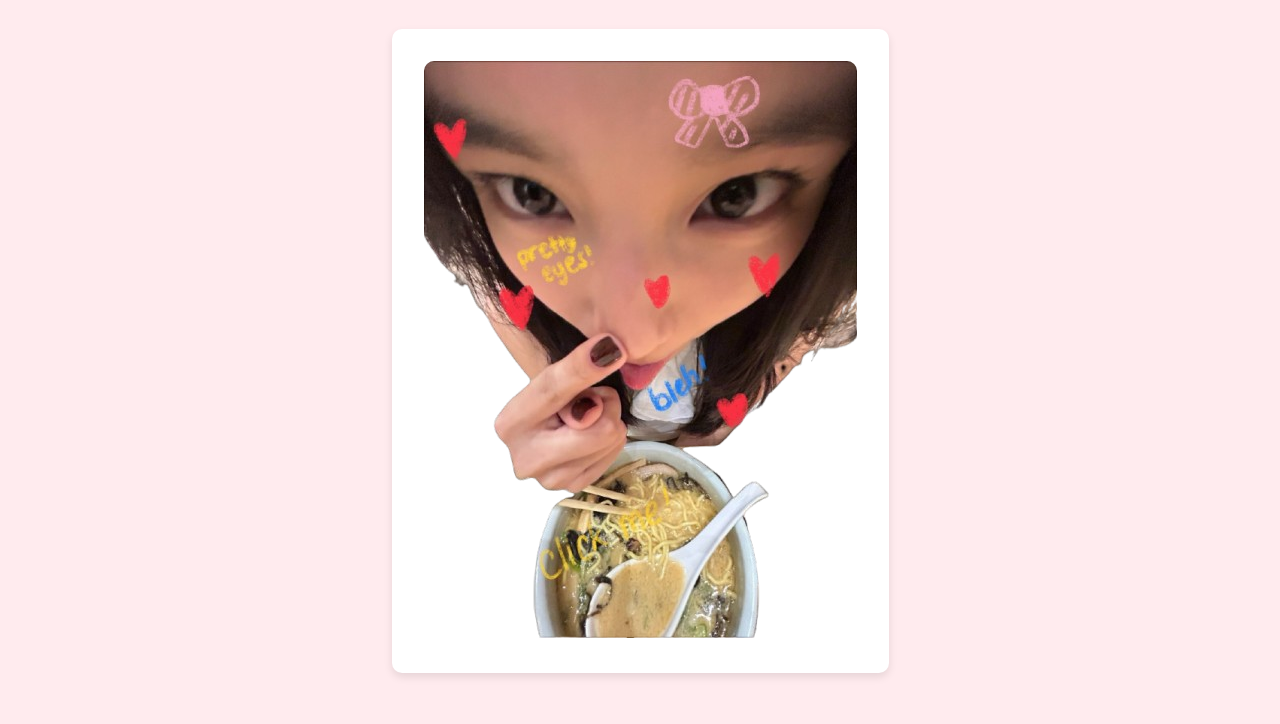
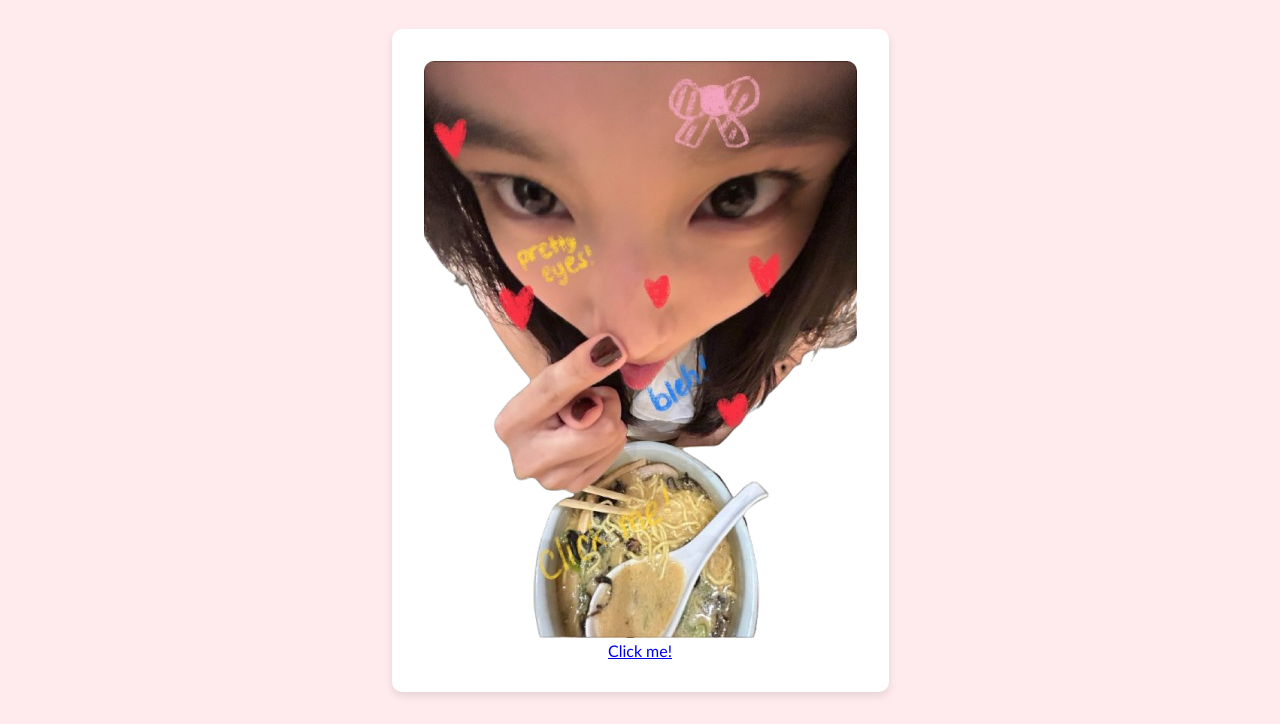
Before and after one commit to Dcenidoo/Dcenidoo.github.io, a plain HTML site: page index.html in a window 1280 px wide. Shown: the part 137-861 px from the top of the page. Drawn offline with Linux system fonts and the light colour scheme.

Commit message:
Update index.html

```diff
--- a/index.html
+++ b/index.html
@@ -19,6 +19,7 @@
   <main>
     <a href="valentine.html">
         <img src="../images/ramen-girl.png" alt="ramen-baba!">
+        <p>Click me!</p>
     </a>
 </main>
 </body>
```
